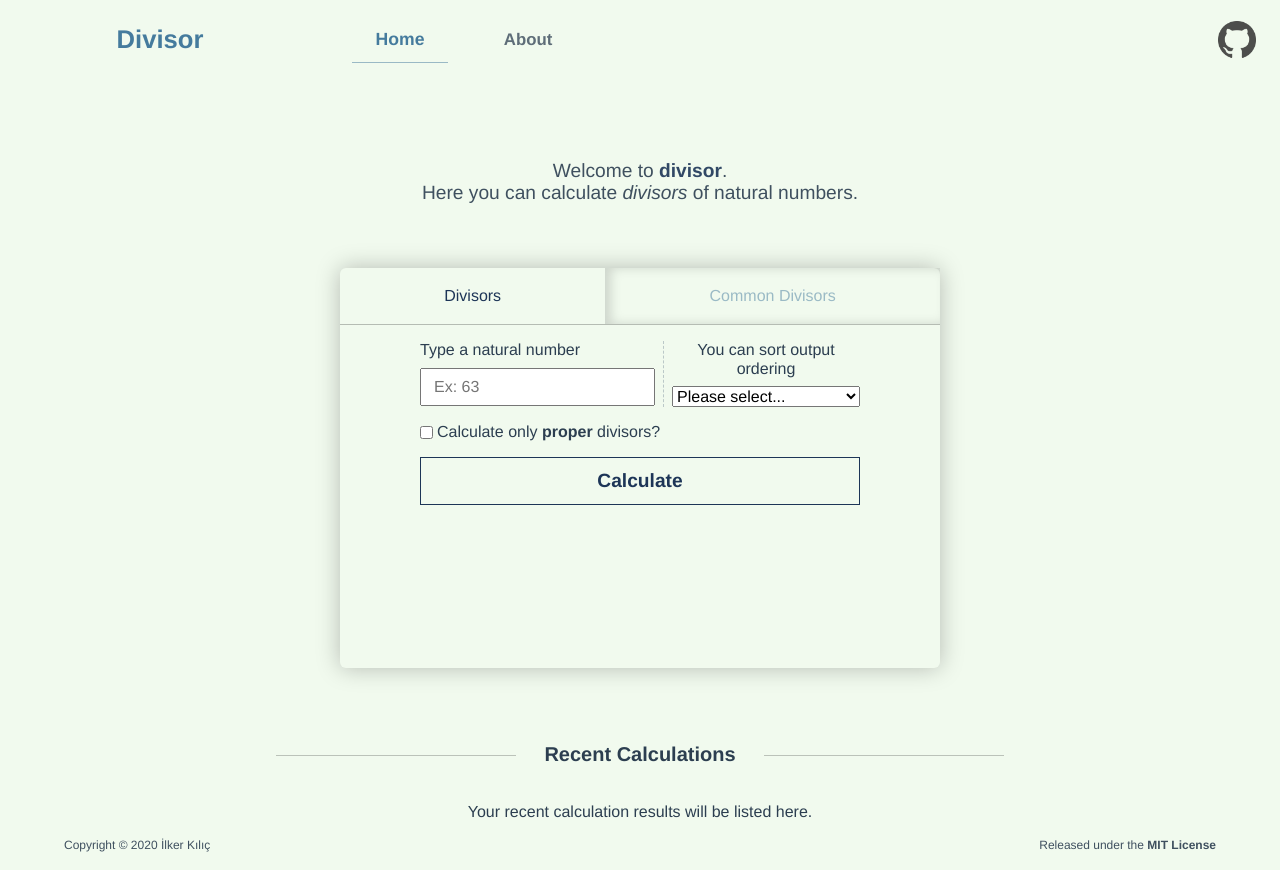
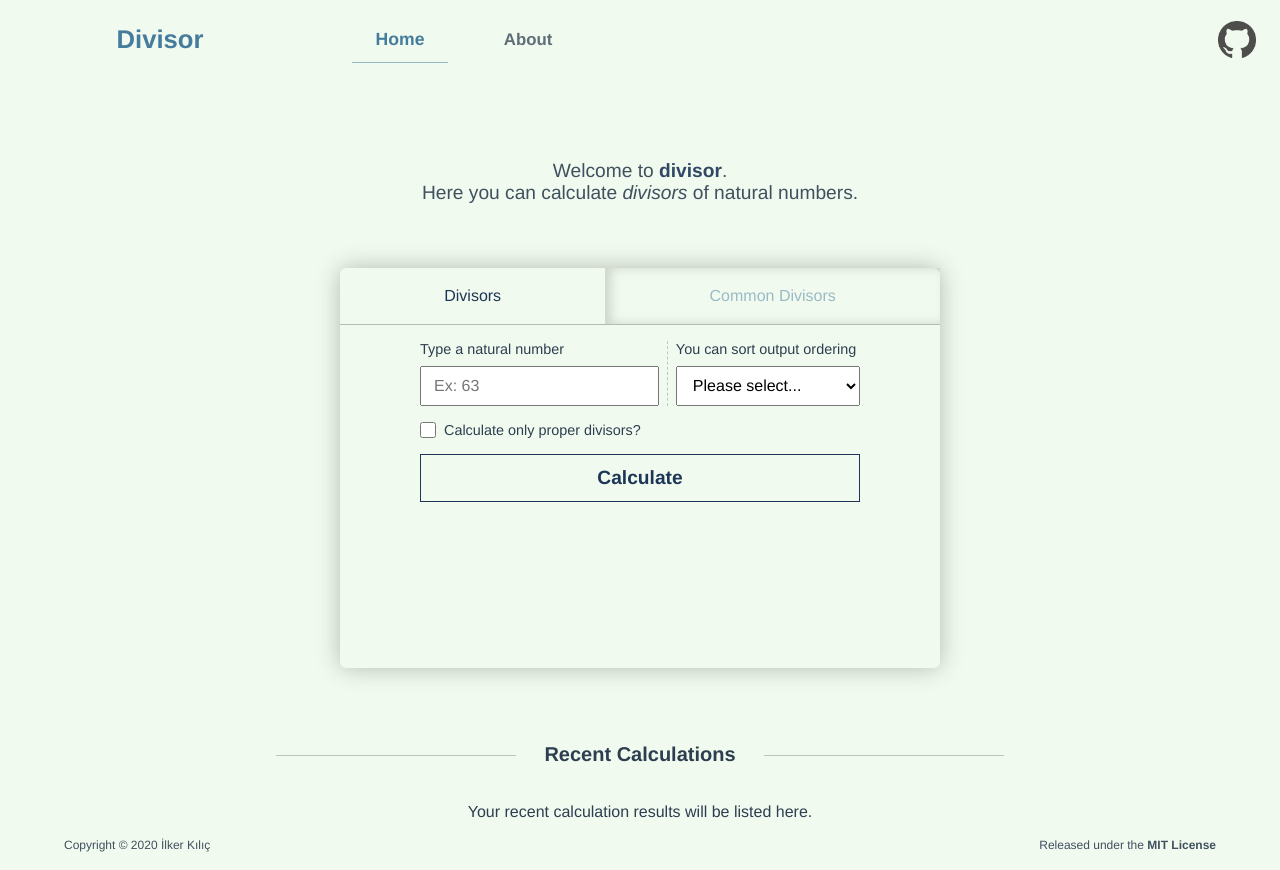
Before and after one commit to ilkrklc/divisor-client, a Vue app: page / in a window 1280 px wide. Built offline with nearby package versions, Linux system fonts and the light colour scheme.

Commit message:
Revise form input styles

```diff
--- a/src/components/FormWrapper.vue
+++ b/src/components/FormWrapper.vue
@@ -23,12 +23,13 @@
 .form {
   display: flex;
   flex-direction: column;
-  justify-content: flex-start;
+  justify-content: space-evenly;
   align-items: stretch;
   flex-grow: 1;
   padding: 1rem 5rem;
 
   input[type='text'] {
+    height: 1.25rem;
     padding-top: 0.5rem;
     padding-bottom: 0.5rem;
     padding-left: 0.75rem;
@@ -46,6 +47,11 @@
 
   select {
     flex-grow: 1;
+    height: 2.5rem;
+    padding-top: 0.25rem;
+    padding-bottom: 0.25rem;
+    padding-left: 0.75rem;
+    padding-right: 0.75rem;
   }
 
   select,
@@ -69,12 +75,20 @@
       align-items: center;
 
       input {
-        margin-right: 0.25rem;
+        height: 1rem;
+        width: 1rem;
+        margin-right: 0.5rem;
       }
     }
 
     &:not(.checkbox-label) span {
       margin-bottom: 0.5rem;
+    }
+
+    span {
+      font-size: 0.9rem;
+      font-weight: 300;
+      align-self: flex-start;
     }
   }
 
```
